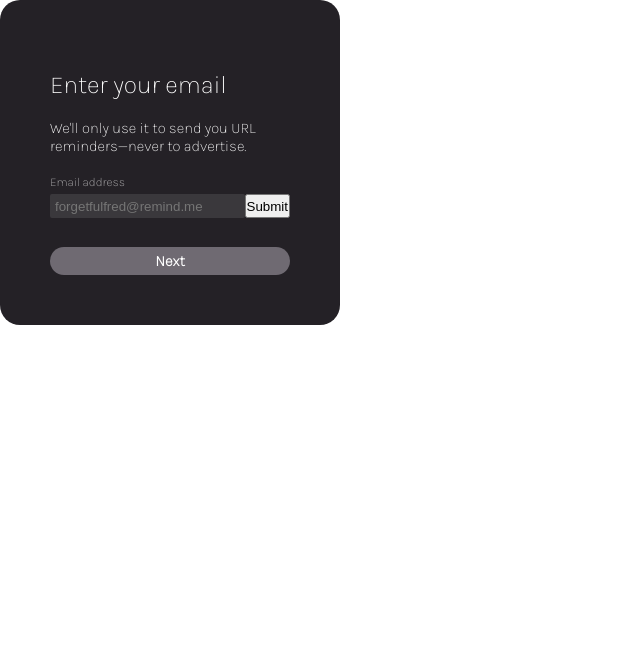
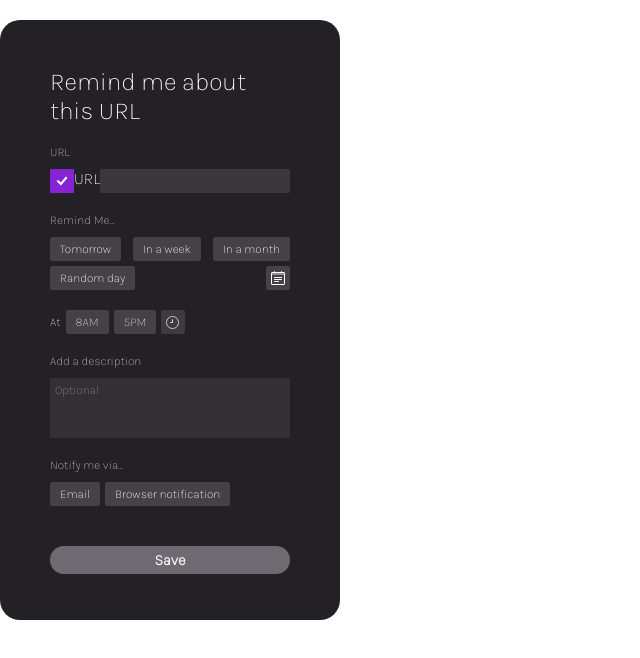
Before and after one commit to Matt-Hulme/Remind.Me, a React (Vite) app: page / in a window 1280 px wide. Shown: the top 658 px of the page, without its empty margins (0-640 px from the left). Built offline with nearby package versions, Linux system fonts and the light colour scheme.

Commit message:
Button onClicks and States CSS

```diff
--- a/src/App.css
+++ b/src/App.css
@@ -247,7 +247,7 @@
   opacity: 0.8;
 }
 
-.SelectableOptionRectangle {
+.SelectableOptionButton {
   width: auto;
   height: auto;
   display: flex;
@@ -255,17 +255,31 @@
   align-items: center;
   padding: 5px 10px;
   font-family: Karla;
-  font-size: 12px;
-  font-weight: 400;
-  border-radius: 2px;
-  background: rgba(255, 255, 255, 0.15);
-}
-
-.SelectableOptionRectangle div {
+  color: #FFF;
   font-size: 12px;
   font-weight: 400;
   line-height: normal;
+  border-radius: 2px;
+  background: rgba(255, 255, 255, 0.15);
+  border: none;
+  cursor: pointer;
 }
+
+.SelectableOptionButton.active {
+  background: rgba(255, 255, 255, 0.15);
+  color: #FFF;
+  border: 2px solid white;
+}
+
+.SelectableOptionButton.active:hover {
+  opacity: 1;
+}
+
+.SelectableOptionButton:hover {
+  opacity: 0.5;
+}
+
+
 
 .CalendarButton{
   width: 24px;
@@ -385,16 +399,14 @@
   font-weight: 700;
   line-height: normal;
   border: none;
+  cursor: pointer;
 }
 
-.SaveButton div{
-  color: #FFF;
-  font-family: Karla;
-  font-size: 15px;
-  font-style: normal;
-  font-weight: 700;
-  line-height: normal;
+.SaveButton:hover {
+  opacity: 0.5;
 }
+
+
 
 .NextButtonContainer{
   display:flex;
--- a/src/App.jsx
+++ b/src/App.jsx
@@ -8,7 +8,7 @@ export default function App() {
 
   return (
     <div className='App'>
-      <EmailCapturePage />
+      <MainPage />
     </div>
   )
 }
--- a/src/components/Buttons/SaveButton.jsx
+++ b/src/components/Buttons/SaveButton.jsx
@@ -1,11 +1,38 @@
-export default function SaveButton () {
-  return(
+import React from 'react';
+
+export default function SaveButton({ url, dateTime, notificationType }) {
+  const handleSave = () => {
+    // Create a data object with the data to send
+    const data = {
+      url,
+      dateTime,
+      notificationType,
+    };
+
+    // Send a POST request to your backend server
+    fetch('/create-reminder', {
+      method: 'POST',
+      headers: {
+        'Content-Type': 'application/json',
+      },
+      body: JSON.stringify(data),
+    })
+      .then((response) => response.json())
+      .then((responseData) => {
+        console.log('Response from server:', responseData);
+        // Handle the server response as needed
+      })
+      .catch((error) => {
+        console.error('Error:', error);
+        // Handle any error that occurs during the request
+      });
+  };
+
+  return (
     <div className="SaveButtonContainer">
-      <button className="SaveButton">
-        <div>
-          Save
-        </div>
+      <button type="button" className="SaveButton" onClick={handleSave}>
+        <div>Save</div>
       </button>
     </div>
-  )
+  );
 }
--- a/src/components/DateAndTimeSelector.jsx
+++ b/src/components/DateAndTimeSelector.jsx
@@ -1,14 +1,15 @@
-import DateSelector from "./DateSelector"
-import TimeSelector from './TimeSelector'
-import Description from './Description'
+import React from 'react';
+import DateSelector from "./DateSelector";
+import TimeSelector from './TimeSelector';
+import Description from './Description';
 
-export default function DateAndTimeSelector () {
-    return (
-        <div className="DateAndTimeSelector">
-            <h2 className="MainSubtitle">Remind Me...</h2>
-            <DateSelector />
-            <TimeSelector />
-            <Description />
-        </div>
-    )
+export default function DateAndTimeSelector({ onDateTimeChange }) {
+  return (
+    <div className="DateAndTimeSelector">
+      <h2 className="MainSubtitle">Remind Me...</h2>
+      <DateSelector onDateChange={onDateTimeChange} />
+      <TimeSelector onTimeChange={onDateTimeChange} />
+      <Description />
+    </div>
+  );
 }
--- a/src/components/DateSelector.jsx
+++ b/src/components/DateSelector.jsx
@@ -1,24 +1,27 @@
-import SelectableOptionRectangle from "./SelectableOptionRectangle"
-import CalendarButton from "./Buttons/CalendarButton"
+import React from 'react';
+import SelectableOptionRectangle from "./SelectableOptionRectangle";
+import CalendarButton from "./Buttons/CalendarButton";
 
+export default function DateSelector({ onDateChange }) {
+  const handleDateChange = (selectedDate) => {
+    onDateChange(selectedDate);
+  };
 
-export default function DateSelector () {
   return (
     <div className="DateSelector">
-            <SelectableOptionRectangle>
+      <SelectableOptionRectangle onClick={() => handleDateChange('Tomorrow')}>
         <div>Tomorrow</div>
       </SelectableOptionRectangle>
-            <SelectableOptionRectangle>
+      <SelectableOptionRectangle onClick={() => handleDateChange('In a week')}>
         <div>In a week</div>
       </SelectableOptionRectangle>
-            <SelectableOptionRectangle>
+      <SelectableOptionRectangle onClick={() => handleDateChange('In a month')}>
         <div>In a month</div>
       </SelectableOptionRectangle>
-            <SelectableOptionRectangle>
+      <SelectableOptionRectangle onClick={() => handleDateChange('Random day')}>
         <div>Random day</div>
       </SelectableOptionRectangle>
       <CalendarButton />
     </div>
-
-    )
+  );
 }
--- a/src/components/Fields/EmailCaptureField.jsx
+++ b/src/components/Fields/EmailCaptureField.jsx
@@ -3,12 +3,12 @@ import { useState } from 'react';
 export default function EmailCaptureField() {
   const [email, setEmail] = useState('');
 
-  const handleEmailChange = (e) => {
-    setEmail(e.target.value);
+  const handleEmailChange = (event) => {
+    setEmail(event.target.value);
   };
 
-  const handleSubmit = async (e) => {
-    e.preventDefault();
+  const handleSubmit = async (event) => {
+    event.preventDefault();
 
     // Make a POST request to the server with the email data
     try {
--- a/src/components/Fields/UrlField.jsx
+++ b/src/components/Fields/UrlField.jsx
@@ -1,15 +1,19 @@
-import Checkbox from '../Buttons/Checkbox.jsx'
+import React from 'react';
+import Checkbox from '../Buttons/Checkbox.jsx';
 
-export default function UrlField() {
+export default function UrlField({ onUrlChange }) {
   return (
     <div className="UrlField">
       <form className="UrlFieldForm">
         <Checkbox />
-                <label htmlFor="UrlTextBox">
-                </label>
-                <input className="UrlTextBox" type="text" id="UrlTextBox">
-                </input>
+        <label htmlFor="UrlTextBox">URL</label>
+        <input
+          className="UrlTextBox"
+          type="text"
+          id="UrlTextBox"
+          onChange={onUrlChange}
+        />
       </form>
     </div>
-    )
+  );
 }
--- a/src/components/NotificationTypeSelector.jsx
+++ b/src/components/NotificationTypeSelector.jsx
@@ -1,19 +1,22 @@
+import React from 'react';
 import SelectableOptionRectangle from "./SelectableOptionRectangle";
 
-export default function NotificationTypeSelector (){
+export default function NotificationTypeSelector({ onNotificationTypeChange }) {
   return (
     <div className="NotificationTypeSelectorContainer">
-      <div className="NotificationTypeSelectorText">
-        Notify me via...
-      </div>
+      <div className="NotificationTypeSelectorText">Notify me via...</div>
       <div className="NotificationTypeSelector">
-        <SelectableOptionRectangle>
+        <SelectableOptionRectangle
+          onClick={() => onNotificationTypeChange("Email")}
+        >
           Email
         </SelectableOptionRectangle>
-        <SelectableOptionRectangle>
+        <SelectableOptionRectangle
+          onClick={() => onNotificationTypeChange("Browser notification")}
+        >
           Browser notification
         </SelectableOptionRectangle>
       </div>
     </div>
-  )
+  );
 }
--- a/src/components/Pages/MainPage.jsx
+++ b/src/components/Pages/MainPage.jsx
@@ -1,3 +1,4 @@
+import React, { useState } from 'react';
 import CloseButton from '../Buttons/CloseButton.jsx'
 import UrlField from '../Fields/UrlField.jsx'
 import DateAndTimeSelector from '../DateAndTimeSelector.jsx'
@@ -5,7 +6,23 @@ import NotificationTypeSelector from '../NotificationTypeSelector.jsx'
 import SaveButton from '../Buttons/SaveButton.jsx'
 
 
-export default function MainPage () {
+export default function MainPage() {
+    const [url, setUrl] = useState('');
+    const [dateTime, setDateTime] = useState('');
+    const [notificationType, setNotificationType] = useState('');
+
+    const handleUrlChange = (event) => {
+        setUrl(event.target.value);
+      };
+
+      const handleDateTimeChange = (newDateTime) => {
+        setDateTime(newDateTime);
+      };
+
+      const handleNotificationTypeChange = (selectedType) => {
+        setNotificationType(selectedType);
+      };
+
     return (
     <div className='MainPage'>
         <div className='MainPageContainer'>
@@ -13,10 +30,14 @@ export default function MainPage () {
             <div className='MainPageMainContainer'>
                 <h1 className="Mainh1">Remind me about this URL</h1>
                 <h2 className="MainSubtitle">URL</h2>
-                <UrlField />
-                <DateAndTimeSelector />
-                <NotificationTypeSelector />
-                <SaveButton />
+                <UrlField onUrlChange={handleUrlChange} />
+                <DateAndTimeSelector onDateTimeChange={handleDateTimeChange} />
+                <NotificationTypeSelector onNotificationTypeChange={handleNotificationTypeChange} />
+                <SaveButton
+                    url={url}
+                    dateTime={dateTime}
+                    notificationType={notificationType}
+                />
             </div>
         </div>
     </div>
--- a/src/components/SelectableOptionRectangle.jsx
+++ b/src/components/SelectableOptionRectangle.jsx
@@ -1,9 +1,20 @@
-import React from 'react'
+import React, { useState } from 'react';
 
-export default function SelectableOptionRectangle ({children}) {
-    return (
-        <div className="SelectableOptionRectangle">
-            {children}
-        </div>
-    )
+export default function SelectableOptionRectangle({ children, onClick }) {
+  const [isActive, setActive] = useState(false);
+
+  const handleOptionClick = () => {
+    setActive(!isActive); // Toggle the active state
+    onClick(); // Call the provided onClick function
+  };
+
+  return (
+    <button
+      type="button"
+      className={`SelectableOptionButton ${isActive ? 'active' : ''}`}
+      onClick={handleOptionClick}
+    >
+      {children}
+    </button>
+  );
 }
--- a/src/components/TimeSelector.jsx
+++ b/src/components/TimeSelector.jsx
@@ -1,23 +1,28 @@
-import ClockButton from './Buttons/ClockButton'
-import SelectableOptionRectangle from './SelectableOptionRectangle'
+import React from 'react';
+import ClockButton from './Buttons/ClockButton';
+import SelectableOptionRectangle from './SelectableOptionRectangle';
 
-export default function TimeSelector () {
+export default function TimeSelector({ onTimeChange }) {
+  const handleTimeChange = (selectedTime) => {
+    onTimeChange(selectedTime);
+  };
+
   return (
     <div className="TimeSelector">
       <div>
-          At
+        At
       </div>
-      <SelectableOptionRectangle>
+      <SelectableOptionRectangle onClick={() => handleTimeChange('8AM')}>
         <div>
           8AM
         </div>
       </SelectableOptionRectangle>
-      <SelectableOptionRectangle>
+      <SelectableOptionRectangle onClick={() => handleTimeChange('5PM')}>
         <div>
           5PM
         </div>
       </SelectableOptionRectangle>
       <ClockButton />
     </div>
-  )
+  );
 }
```
Also changed, not shown: Notes.txt. Lines whose indentation alone changed are shown as unchanged.
